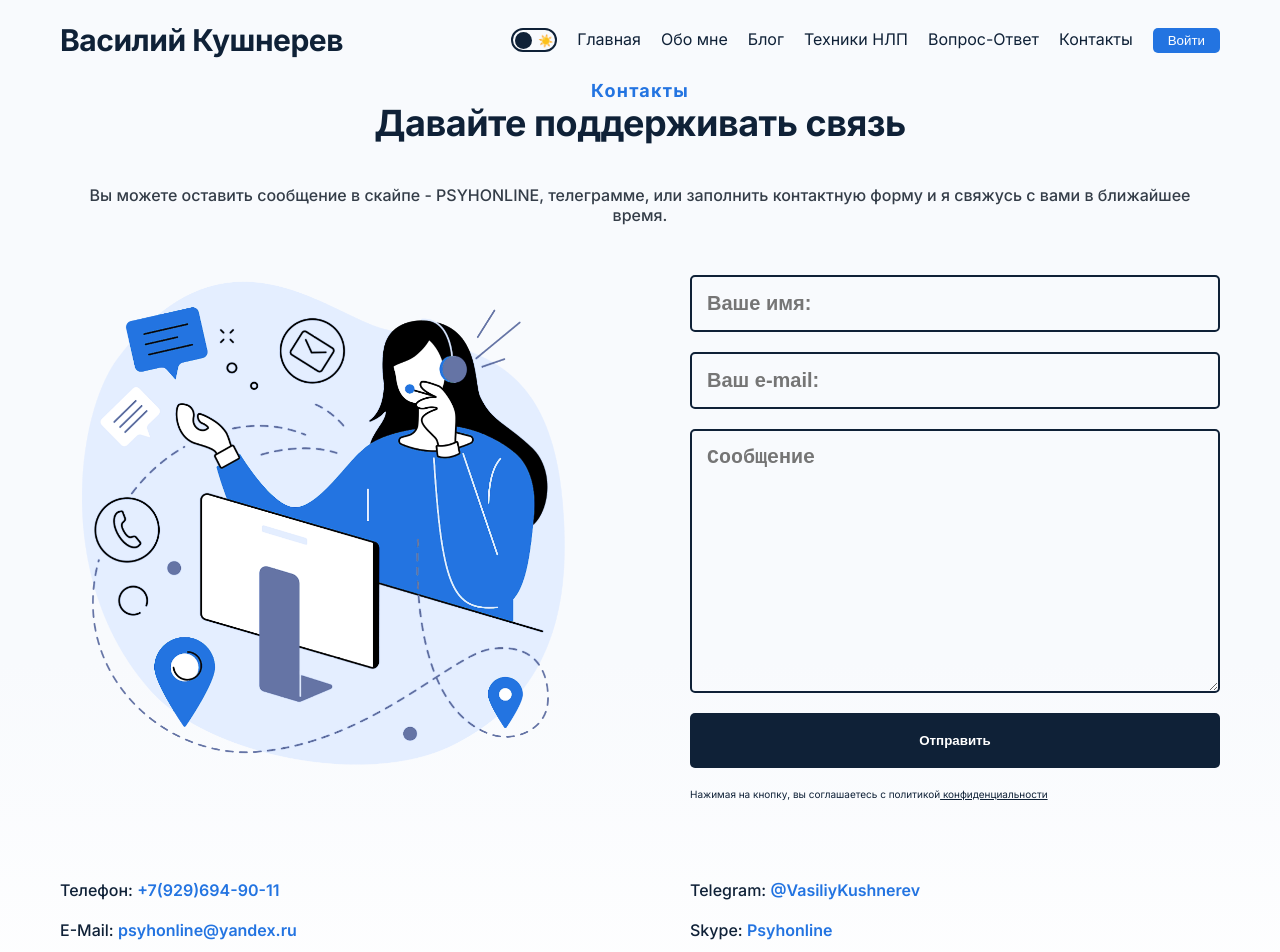
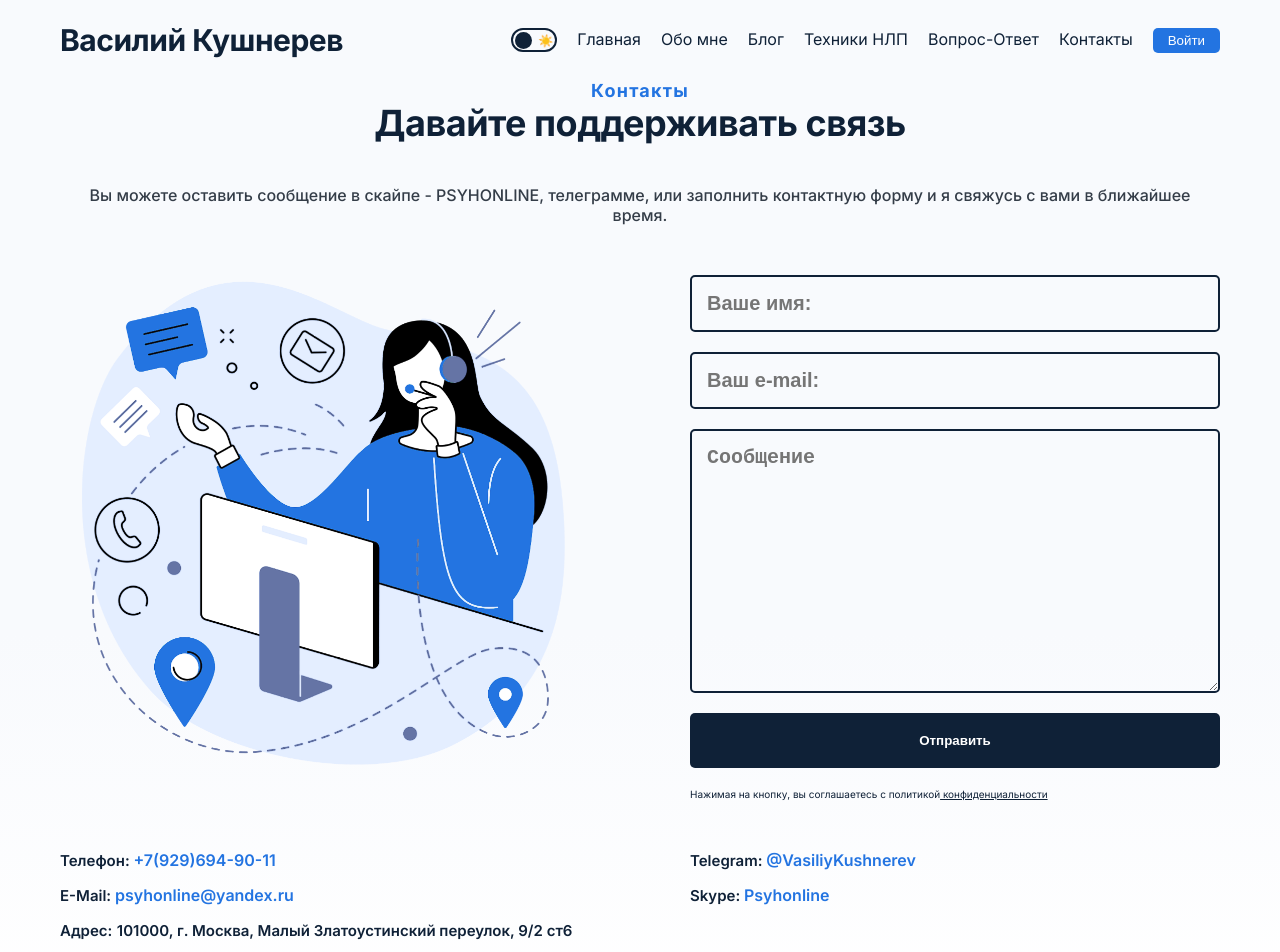
Before and after one commit to 233gme/VasiliyKushnerev_website, a Next.js app: page /contact in a window 1280 px wide. Shown: the top 952 px of the page. Built offline with nearby package versions, Linux system fonts and the light colour scheme; no server answers.

Commit message:
Fixed contacts styles

```diff
--- a/src/app/contact/contacts.module.css
+++ b/src/app/contact/contacts.module.css
@@ -53,21 +53,22 @@
 }
 
 .contacts {
-    margin-top: 80px;
+    margin-top: 50px;
     display: flex;
     gap: 100px;
+    margin-bottom: 15px;
 }
 
 .contacts > div {
     flex: 1;
     display: flex;
     flex-direction: column;
-    gap: 20px;
+    gap: 15px;
 }
 
 .contact > span {
-    font-size: 16px;
-    font-weight: 500;
+    font-size: 15px;
+    font-weight: 600;
 }
 
 .contact > a {
```
